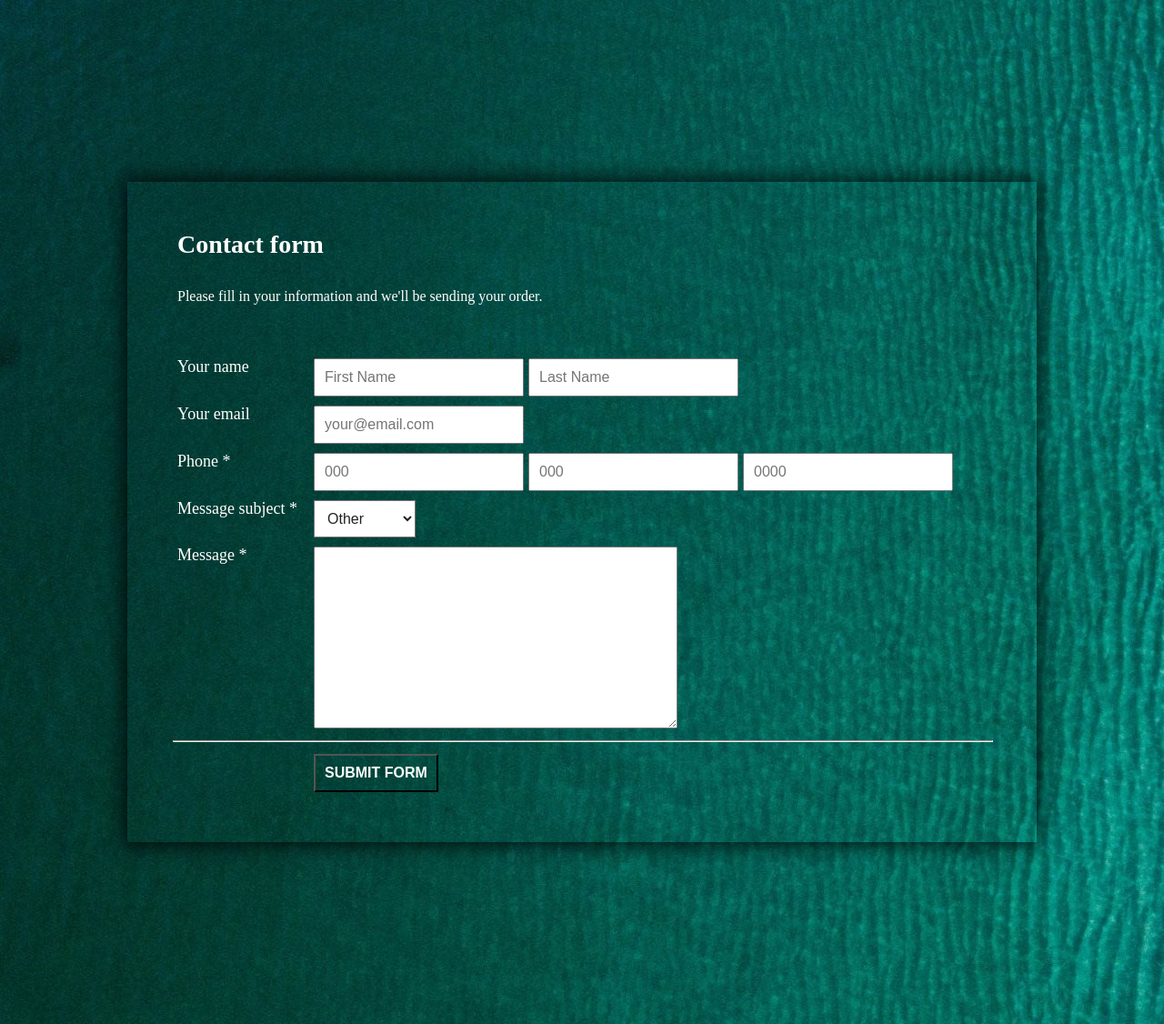
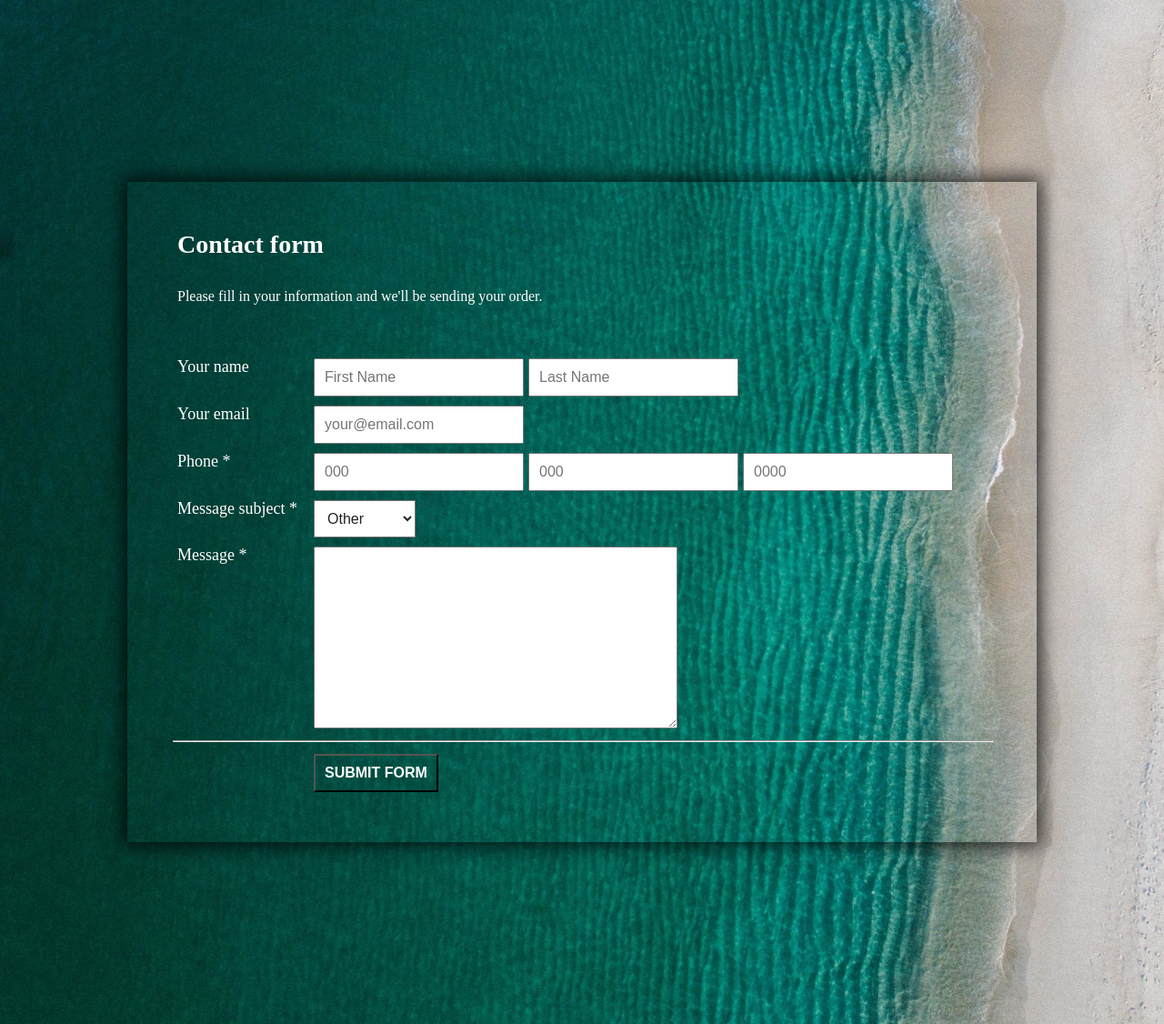
Before and after one commit to timofeybelsky/20191115_Lesson19_Practice1_HTMLCSS, a plain HTML site: page index.html in a window 1280 px wide. Shown: the whole page at 91% size. Drawn offline with Linux system fonts and the light colour scheme.

Commit message:
Version 0.3 - End of lesson

```diff
--- a/css/styles.css
+++ b/css/styles.css
@@ -1,5 +1,7 @@
 body{
     background-image: url('../img/beach-wall.jpg');
+    background-repeat: no-repeat;
+    background-size: cover;
 }
 
 .mainContainer{
@@ -85,6 +87,8 @@ input + input{
 
     box-sizing: border-box;
     padding: 10px;
+
+    max-width: 100%;
 }
 
 /*
```
